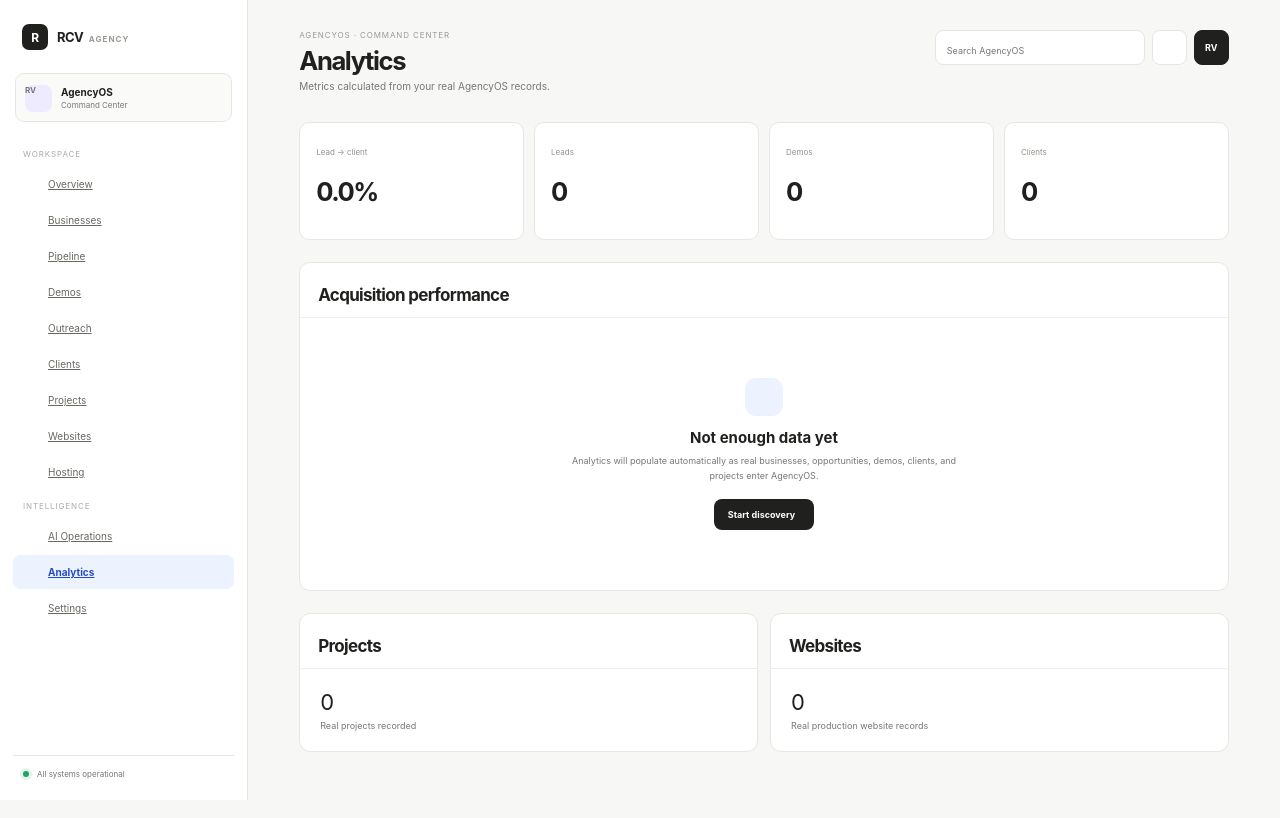
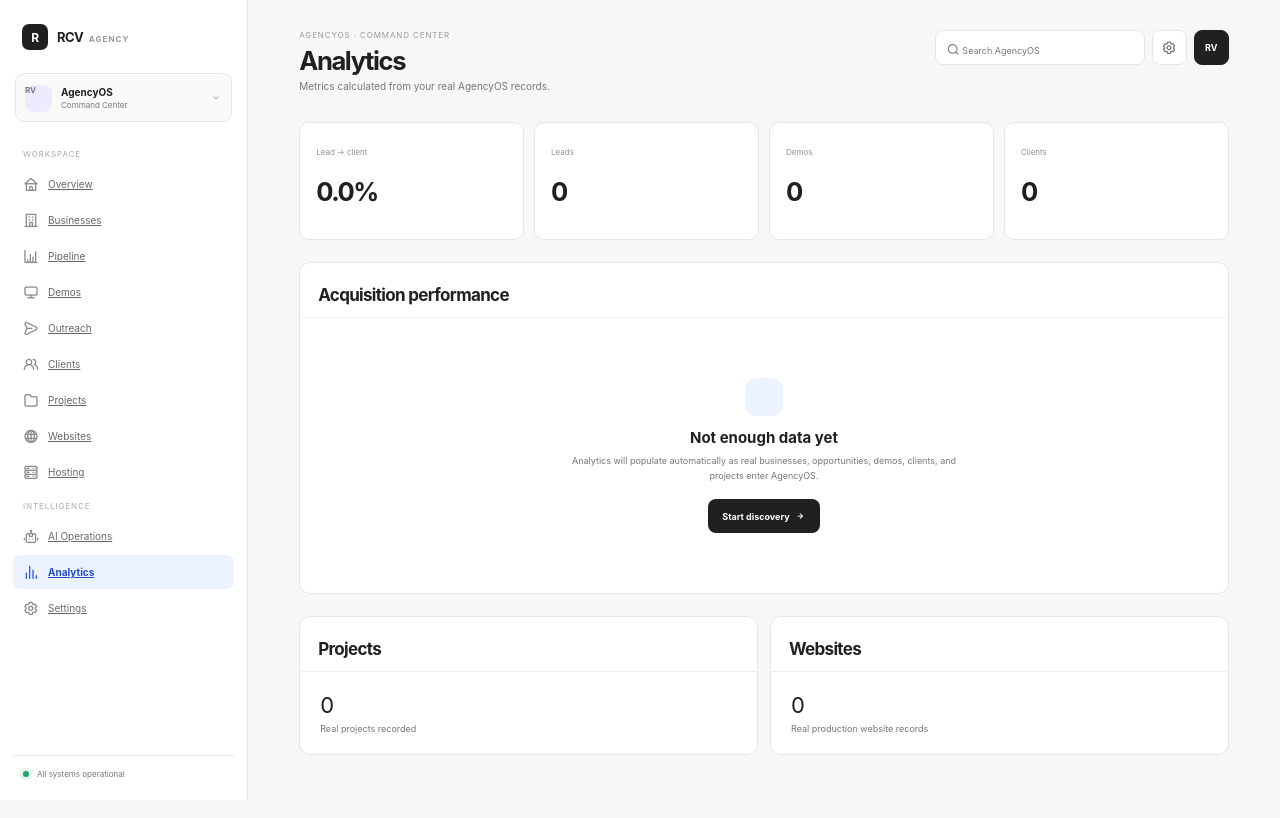
Before and after one commit to rcarvierling-ship-it/AgencyOS, a Next.js app in the folder apps/web/: page /admin/analytics in a window 1280 px wide. Shown: the top 818 px of the page. Built offline with nearby package versions, Linux system fonts and the light colour scheme; no server answers; the database is empty.

Commit message:
Load IconScout Unicons line icon system for admin

```diff
--- a/apps/web/app/admin/layout.tsx
+++ b/apps/web/app/admin/layout.tsx
@@ -1,5 +1,8 @@
 import './admin-global.css'
 
 export default function AdminLayout({ children }: { children: React.ReactNode }) {
-  return children
+  return <>
+    <link rel="stylesheet" href="https://unicons.iconscout.com/release/v4.0.8/css/line.css" />
+    {children}
+  </>
 }
```
